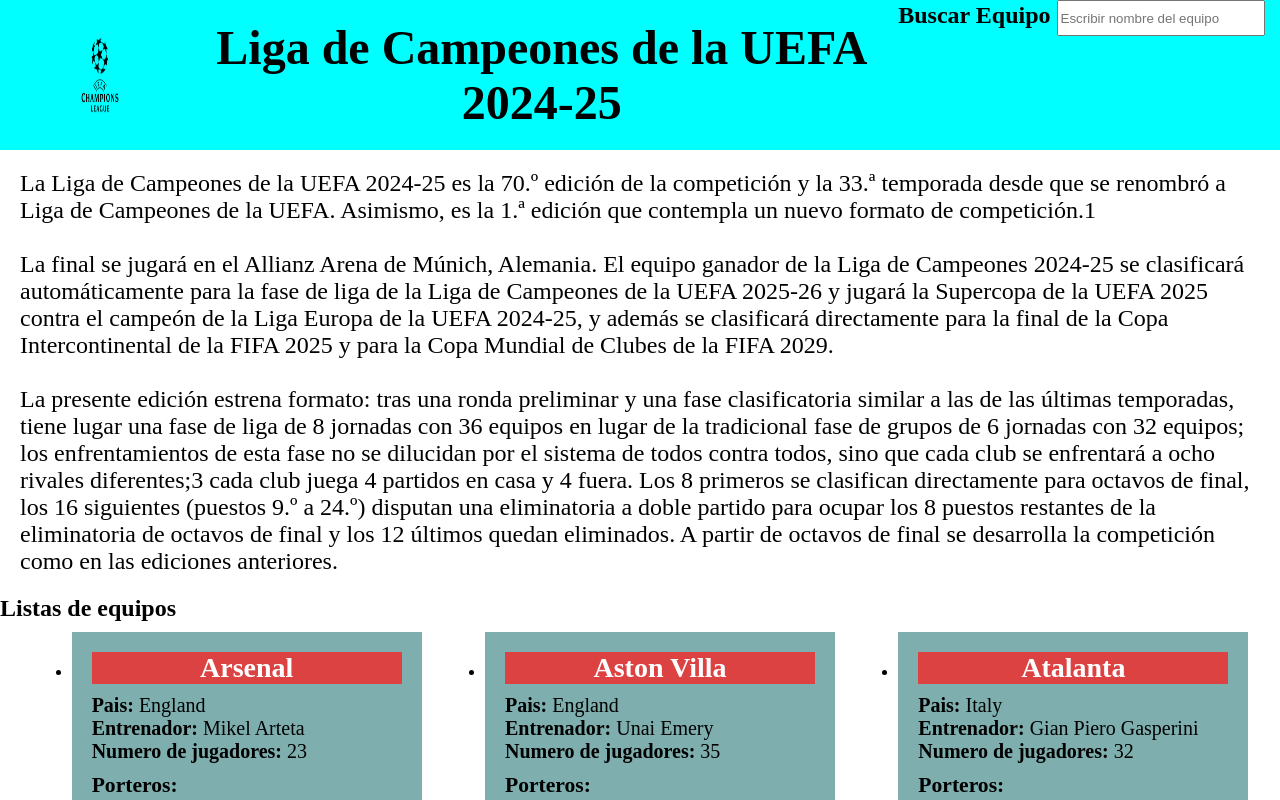
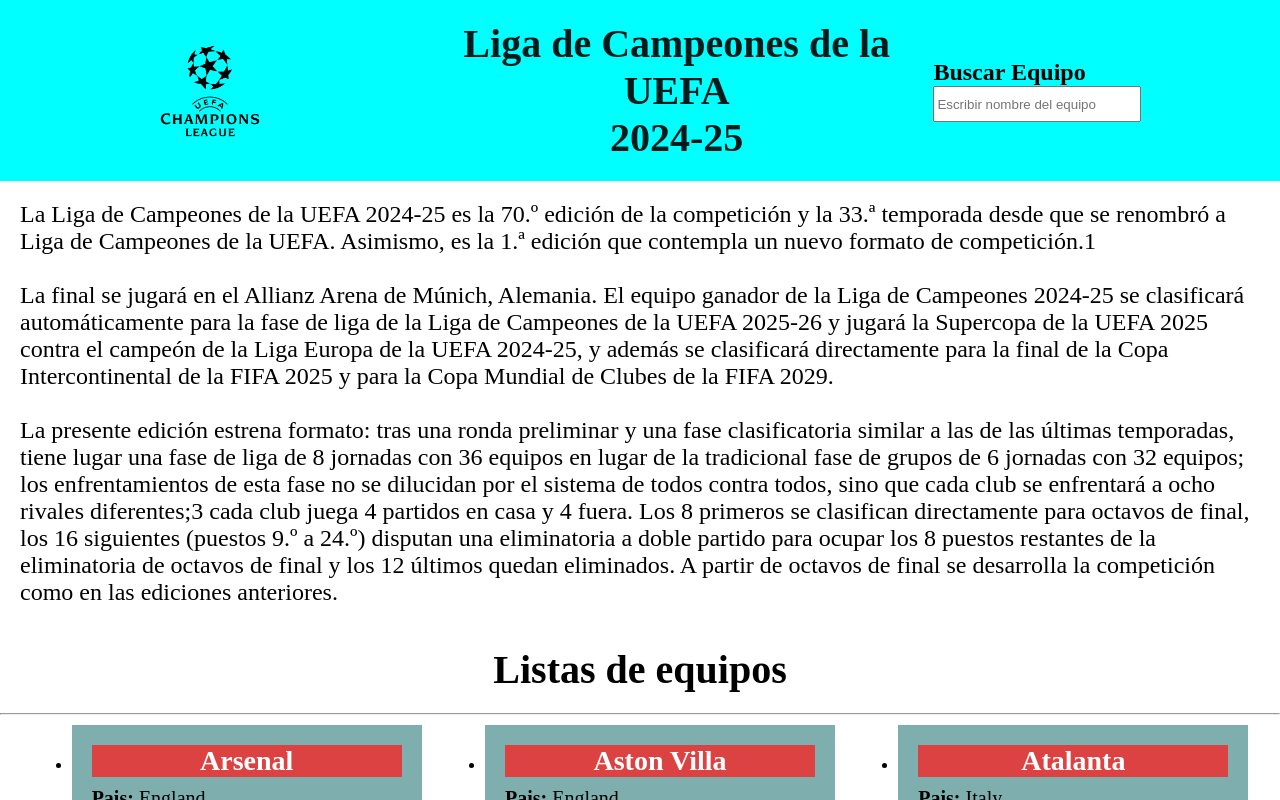
Before and after one commit to eduhardoRita/react-funcional-components, a React (Create React App) app: page / in a window 1280 px wide. Shown: the top 800 px of the page. Built offline with nearby package versions, Linux system fonts and the light colour scheme.

Commit message:
feature: changes in code and main component styles

```diff
--- a/src/Components/MainComponent/App.js
+++ b/src/Components/MainComponent/App.js
@@ -34,7 +34,8 @@
                     </p>
                 </section>
                 <section className="container-list">
-                    <h2 className="subtitle">Listas de equipos</h2>
+                    <h2 className="sub-title">Listas de equipos</h2>
+                    <hr/>
                     <FilteredList equipos={equiposData} searchQuery={searchQuery}/>
 
                 </section>
--- a/src/Components/MainComponent/styles.css
+++ b/src/Components/MainComponent/styles.css
@@ -8,14 +8,16 @@
         background-color: #00ffff;
         display: flex;
         justify-content: space-around;
+        align-items: center;
 
         img {
-            width: 150px;
+            width: 400px;
             margin: 10px;
         }
 
         .title {
-            font-size: 3rem;
+            color: #001b1b;
+            font-size: 2.5rem;
             text-align: center;
             margin: 0;
             padding: 20px 0;
@@ -33,6 +35,7 @@
         .sub-title {
             font-size: 2.5rem;
             text-align: center;
+            margin: 20px;
         }
     }
 }
```
